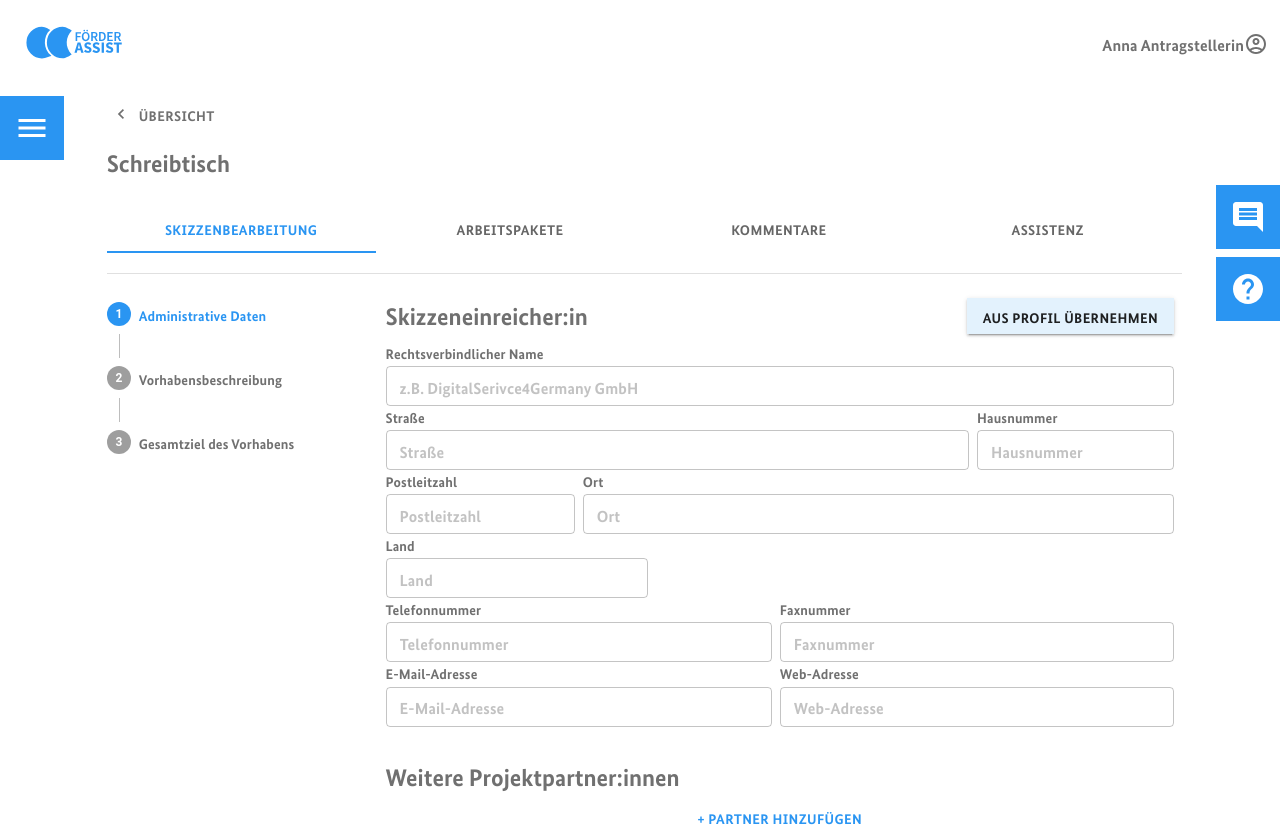
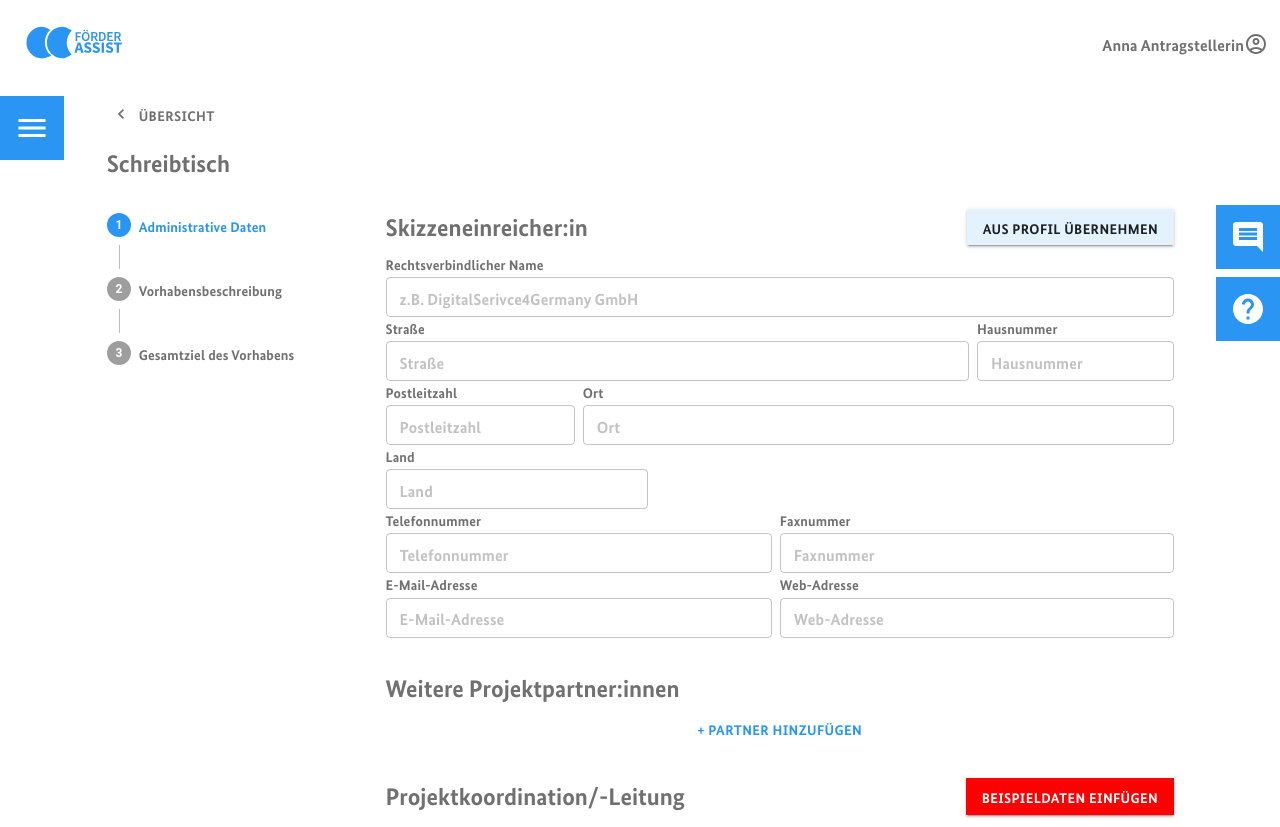
Before and after one commit to Paul-Geppert/t4g_proposal_submission_tool, a React (Create React App) app: page /proposals/create in a window 1280 px wide. Shown: the top 827 px of the page. Built offline with nearby package versions, Linux system fonts and the light colour scheme; a web font is replaced by a local one.

Commit message:
feat(): Deactivated tabs for proposal creation

```diff
--- a/src/components/ProposalStepper/index.jsx
+++ b/src/components/ProposalStepper/index.jsx
@@ -1,7 +1,7 @@
 import {
-  Box, Divider, Grid, Step, StepButton, Stepper, Tab, Tabs, Typography,
+  Box, Divider, Grid, Step, StepButton, Stepper, Typography,
 } from '@mui/material';
-import { styled } from '@mui/material/styles';
+// import { styled } from '@mui/material/styles';
 import { OrderedSet } from 'immutable';
 import PropTypes from 'prop-types';
 import React, { useState } from 'react';
@@ -10,20 +10,20 @@ import CoreDataStep from './components/CoreDataStep';
 import Navigation from './components/Navigation';
 import { isComplete } from '../../pages/Proposal/model';
 
-const CustomizedTab = styled(Tab)`
-  & .Mui-selected {
-    color: #0000ff !important;
-  }
-`;
+// const CustomizedTab = styled(Tab)`
+//   & .Mui-selected {
+//     color: #0000ff !important;
+//   }
+// `;
 
 const ProposalCreationStepper = ({
   proposal, setProposal, validated, steps, onSubmit,
 }) => {
-  const tabs = ['Skizzenbearbeitung', 'Arbeitspakete', 'Kommentare', 'Assistenz'];
+  // const tabs = ['Skizzenbearbeitung', 'Arbeitspakete', 'Kommentare', 'Assistenz'];
 
   const [activeStep, setActiveStep] = useState(0);
   const [unvisited, setUnvisited] = useState(OrderedSet(steps.map((_, i) => i)));
-  const [activeTab, setActiveTab] = useState(0);
+  // const [activeTab, setActiveTab] = useState(0);
 
   const uncompleted = OrderedSet(
     steps
@@ -31,9 +31,9 @@ const ProposalCreationStepper = ({
       .filter((step) => !isComplete(validated)(steps[step].properties)(step)),
   );
 
-  const handleTabChange = (event, newTab) => {
-    setActiveTab(newTab);
-  };
+  // const handleTabChange = (event, newTab) => {
+  //   setActiveTab(newTab);
+  // };
 
   const visitStep = (step) =>
     setUnvisited(unvisited.delete(step));
@@ -56,7 +56,7 @@ const ProposalCreationStepper = ({
 
   return (
     <Box className="ProposalCreationStepper" sx={{ mb: 2 }}>
-      <Tabs
+      {/* <Tabs
         value={activeTab}
         onChange={handleTabChange}
         variant="fullWidth"
@@ -70,7 +70,7 @@ const ProposalCreationStepper = ({
           ))
         }
       </Tabs>
-      <Divider sx={{ mb: 5 }} />
+      <Divider sx={{ mb: 5 }} /> */}
       <Grid
         container
         spacing={2}
--- a/src/pages/Proposal/Creation/index.jsx
+++ b/src/pages/Proposal/Creation/index.jsx
@@ -44,7 +44,7 @@ const ProposalCreation = () => {
         // description="A proposal is the first step of a public funding process."
         className="ProposalCreation"
       >
-        <Grid container>
+        <Grid container sx={{ mt: 5 }}>
           <Grid item xs={11}>
             <ProposalStepper
               proposal={proposal}
```
